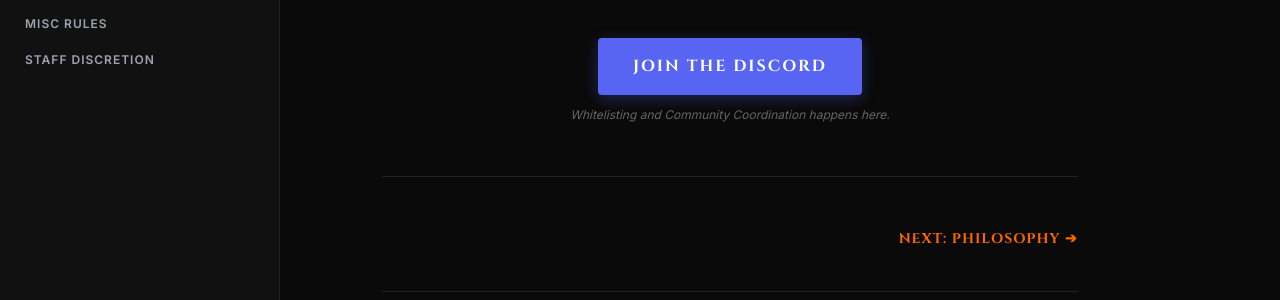
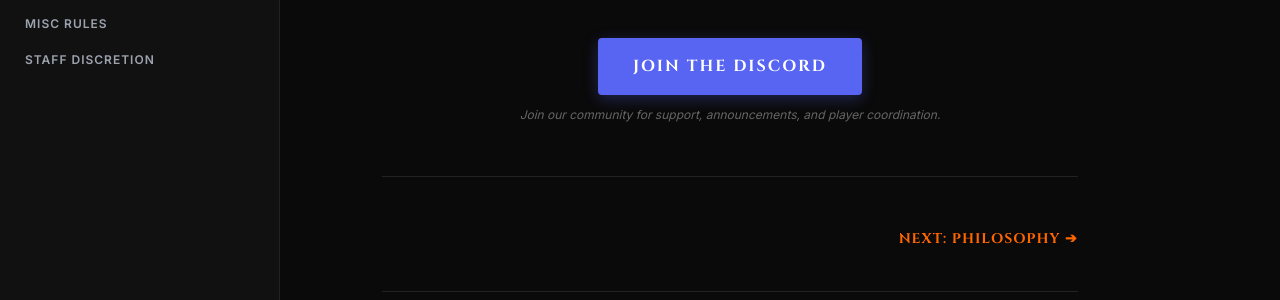
Before and after one commit to AshBorneRP/AshBorne-Rules, a Jekyll site: the page built from index.md, in a window 1280 px wide and 1076 px high. Shown: the part 609-909 px from the top of the window. Built offline with Jekyll 4.4.1, drawn with Linux system fonts in a browser that asks for light colours; our own code applies the rules of GitHub Pages for plain Markdown files.

Commit message:
Update index.md

```diff
--- a/index.md
+++ b/index.md
@@ -30,7 +30,7 @@ It is your personal responsibility to stay up-to-date with all the rules coverin
         JOIN THE DISCORD
     </a>
     <p style="font-size: 12px; color: #666; margin-top: 10px; font-style: italic;">
-        Whitelisting and Community Coordination happens here.
+        Join our community for support, announcements, and player coordination.
     </p>
 </div>
 
```
